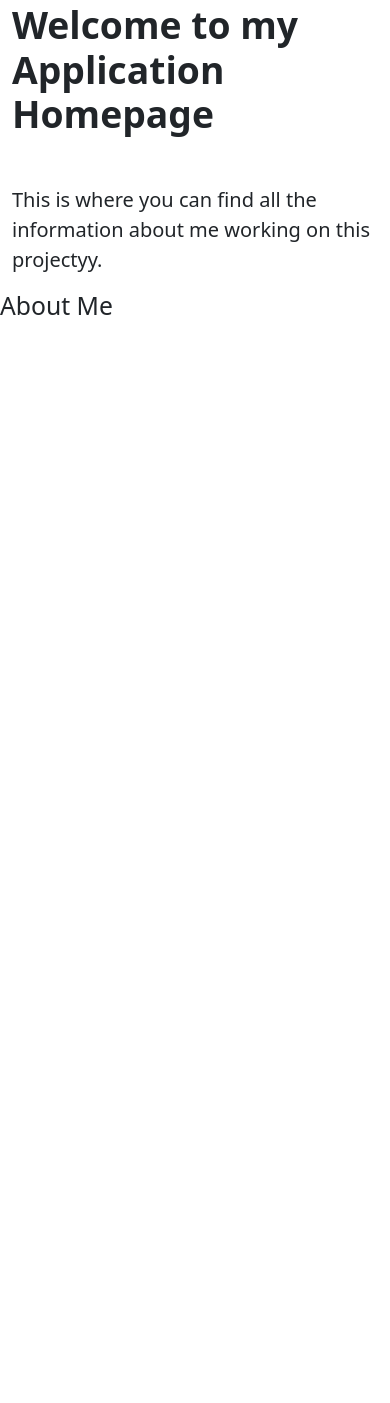
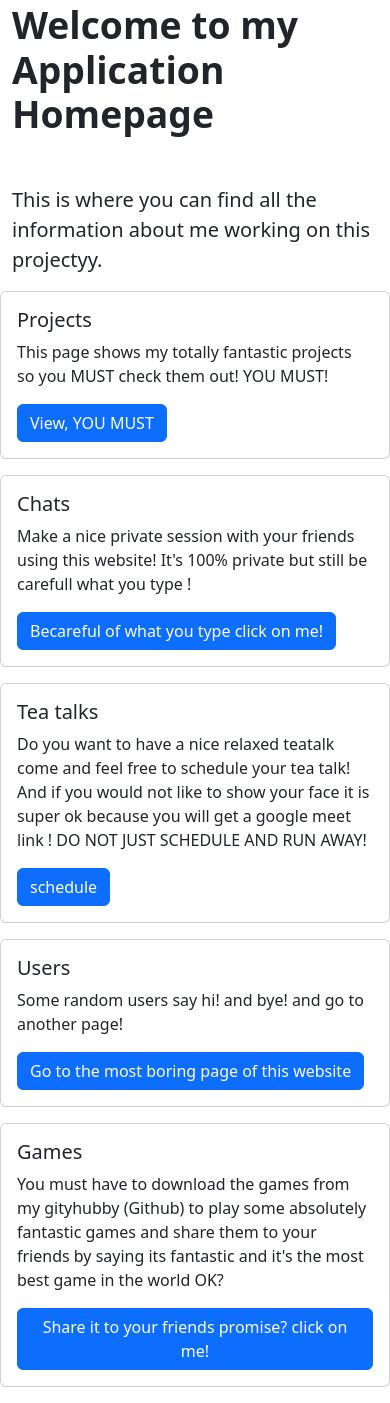
Before and after one commit to MayuCoding/E-Portfolio, a Flask app: page / in a window 390 px wide. Shown: the part 105-1508 px from the top of the page. Before the commit the page ends 420 px from the top, so only its background shows below. Run offline with Flask 3, Linux system fonts and the light colour scheme; some libraries are stand-ins or nearby versions.

Commit message:
Edited the homepage

```diff
--- a/application/templates/home.html
+++ b/application/templates/home.html
@@ -18,5 +18,76 @@ This is where you can find all the information about me working on this projecty
 
 <!-- Page Content -->
 {% block content %}
-<h2>About Me</h2>
+    <div class="row">
+        <!-- Single Card START -->
+        <div class="col-sm-6 mb-3">
+            <div class="card">
+                <div class="card-body">
+                <h5 class="card-title">Projects</h5>
+                <p class="card-text">
+                    This page shows my totally fantastic projects so you MUST check them out! YOU MUST!
+                </p>
+                <a href="{{url_for('projects')  }}" class="btn btn-primary">View, YOU MUST</a>
+                </div>
+            </div>
+        </div>
+        <!-- Single Card END -->
+
+        <!-- Single Card START -->
+        <div class="col-sm-6 mb-3">
+            <div class="card">
+                <div class="card-body">
+                    <h5 class="card-title">Chats</h5>
+                    <p class="card-text">
+                        Make a nice private session with your friends using this website! It's 100% private but still be carefull what you type !
+                    </p>
+                    <a href="{{ url_for('chat') }}" class="btn btn-primary">Becareful of what you type click on me!</a>
+                </div>
+            </div>
+        </div>
+        <!-- Single Card END -->
+
+        <!-- Single Card START -->
+        <div class="col-sm-6 mb-3">
+            <div class="card">
+                <div class="card-body">
+                <h5 class="card-title">Tea talks</h5>
+                <p class="card-text">
+                    Do you want to have a nice relaxed teatalk come and feel free to schedule your tea talk! And if you would not like to show your face it is super ok because you will get a google meet link ! DO NOT JUST SCHEDULE AND RUN AWAY!
+                </p>
+                <a href="{{ url_for('teatalk') }}" class="btn btn-primary">schedule</a>
+                </div>
+            </div>
+        </div>
+        <!-- Single Card END -->
+
+        <!-- Single Card START -->
+        <div class="col-sm-6 mb-3">
+            <div class="card">
+                <div class="card-body">
+                    <h5 class="card-title">Users</h5>
+                    <p class="card-text">
+                        Some random users say hi! and bye! and go to another page!
+                    </p>
+                    <a href="{{ url_for('users') }}" class="btn btn-primary">Go to the most boring page of this website</a>
+                </div>
+            </div>
+        </div>
+        <!-- Single Card END -->
+
+        <!-- Single Card START -->
+        <div class="col-sm-6 mb-3">
+            <div class="card">
+                <div class="card-body">
+                    <h5 class="card-title">Games</h5>
+                    <p class="card-text">
+                        You must have to download the games from my gityhubby (Github) to play some absolutely fantastic games and share them to your friends by saying its fantastic and it's the most best game in the world OK?
+                    </p>
+                    <a href="{{ url_for('games') }}" class="btn btn-primary">Share it to your friends promise? click on me!</a>
+                </div>
+            </div>
+        </div>
+        <!-- Single Card END -->
+
+    </div>
 {% endblock %}
```
